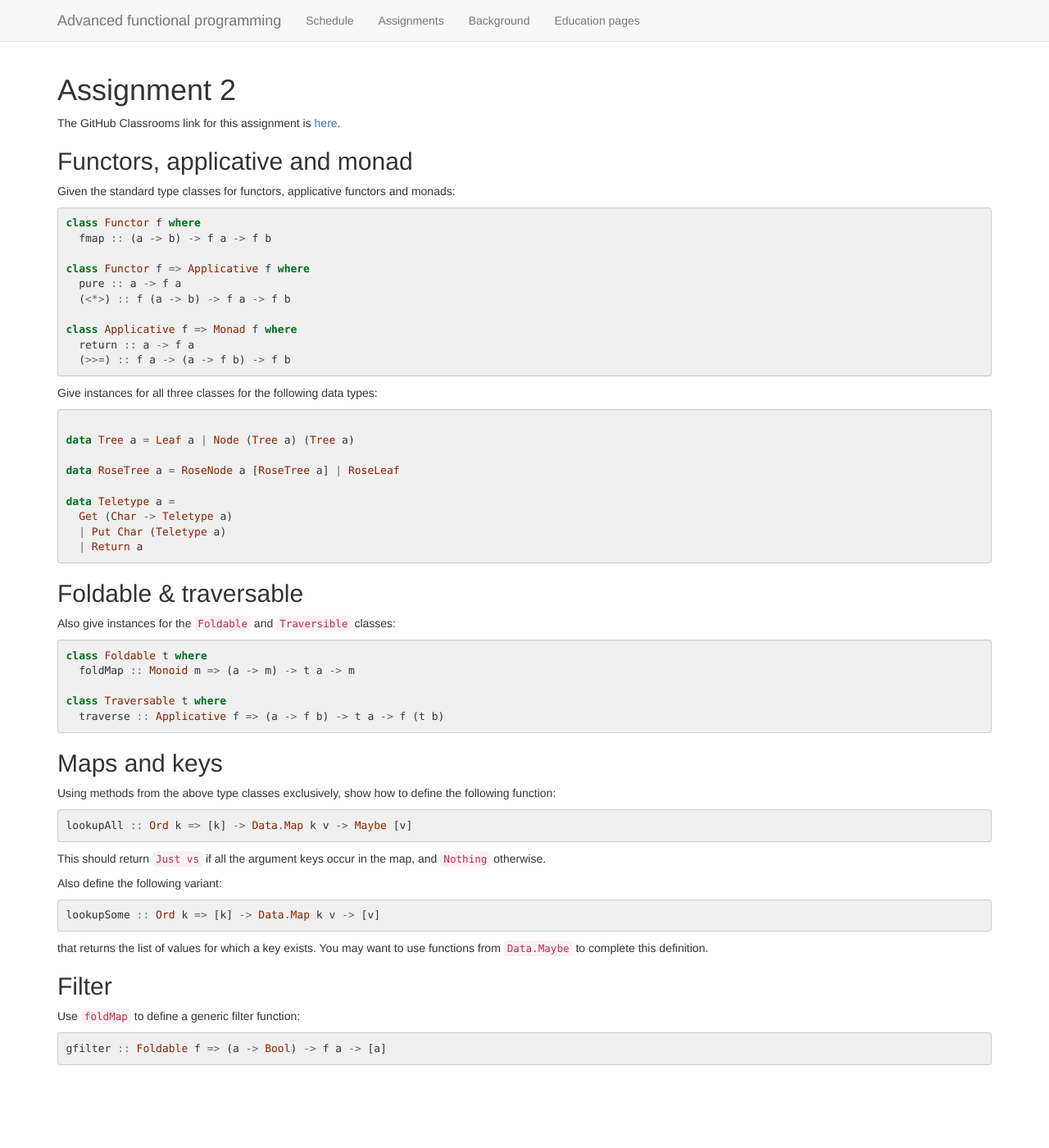
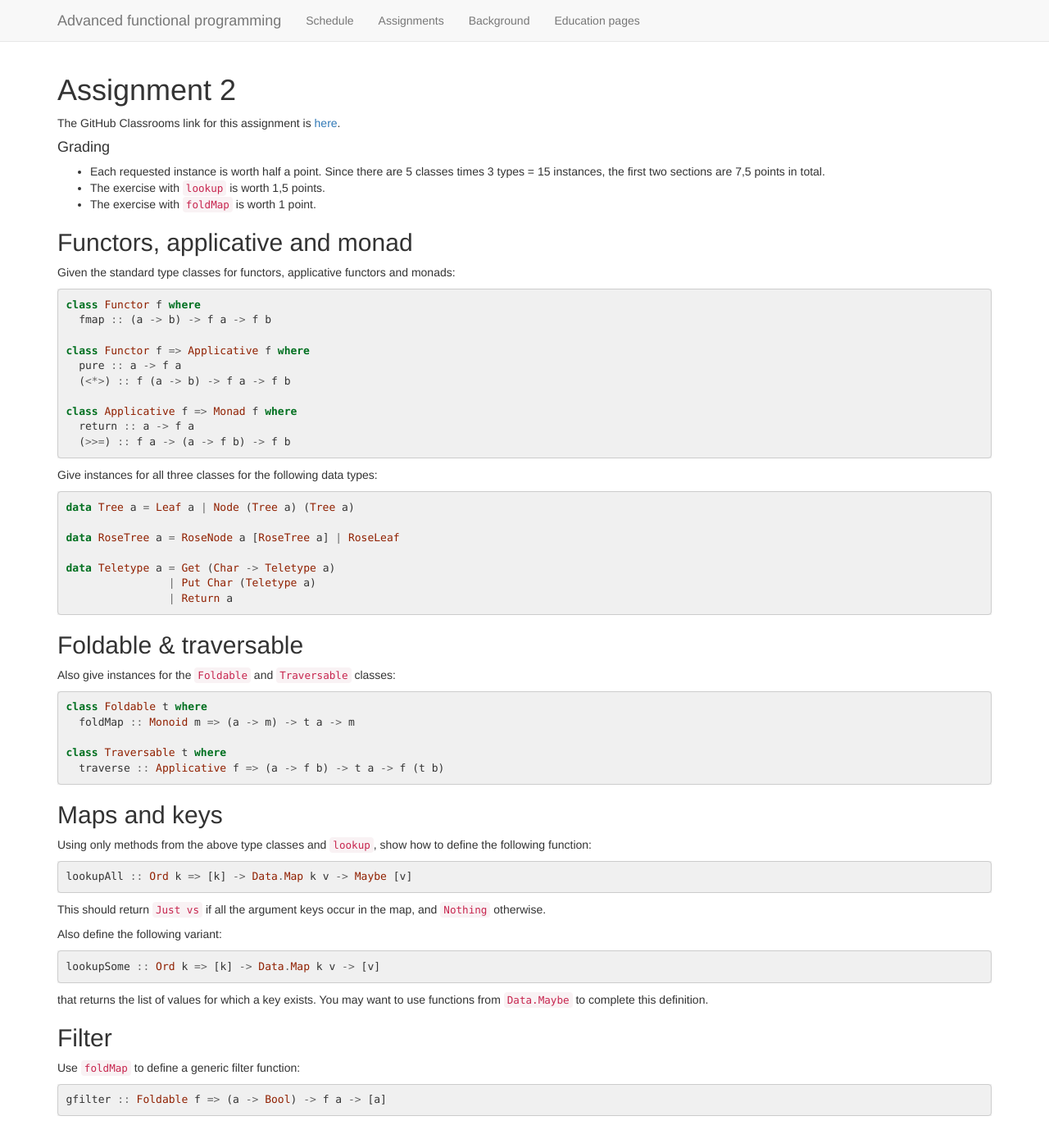
Before and after one commit to ywata/2018-AFP, a Jekyll site: the page built from assignment2.md, in a window 1280 px wide and 1400 px high. Shown: the whole window at 82% size. Built offline with Jekyll 4.4.1, drawn with Linux system fonts in a browser that asks for light colours; nearby versions of some CDN libraries.

Commit message:
Update slides and assignment #2

````diff
--- a/assignment2.md
+++ b/assignment2.md
@@ -6,6 +6,12 @@
 # Assignment 2
 
 The GitHub Classrooms link for this assignment is [here](https://classroom.github.com/a/4FyhBxrY).
+
+#### Grading
+
+* Each requested instance is worth half a point. Since there are 5 classes times 3 types = 15 instances, the first two sections are 7,5 points in total.
+* The exercise with `lookup` is worth 1,5 points.
+* The exercise with `foldMap` is worth 1 point.
 
 ## Functors, applicative and monad
 
@@ -28,20 +34,18 @@
 Give instances for all three classes for the following data types:
 
 ```haskell
-
 data Tree a = Leaf a | Node (Tree a) (Tree a)
 
 data RoseTree a = RoseNode a [RoseTree a] | RoseLeaf
 
-data Teletype a =
-  Get (Char -> Teletype a)
-  | Put Char (Teletype a)
-  | Return a
+data Teletype a = Get (Char -> Teletype a)
+                | Put Char (Teletype a)
+                | Return a
 ```
 
 ## Foldable & traversable
 
-Also give instances for the `Foldable` and `Traversible` classes:
+Also give instances for the `Foldable` and `Traversable` classes:
 
 ```haskell
 class Foldable t where
@@ -53,7 +57,7 @@
 
 ## Maps and keys
 
-Using methods from the above type classes exclusively, show how to
+Using only methods from the above type classes and `lookup`, show how to
 define the following function:
 
 ```haskell
--- a/schedule.html
+++ b/schedule.html
@@ -99,7 +99,7 @@
 
       <td>Lambda calculus</td>
 
-      <td></td>
+      <td><a href="doc/06-lambda-calculus.pdf">Slides</a></td>
 
       <td><a href="assignment2.html">Assignment 2</a></td>
     </tr>
@@ -111,7 +111,7 @@
 
       <td>GADTs</td>
 
-      <td></td>
+      <td><a href="doc/07-gadts.pdf">Slides</a></td>
 
       <td></td>
     </tr>
@@ -123,7 +123,7 @@
 
       <td>Type families</td>
 
-      <td></td>
+      <td><a href="doc/08-type-families.pdf">Slides</a></td>
 
       <td><a href="assignment3.html">Assignment 3</a></td>
     </tr>
````
Also changed, not shown: 3 other files.
